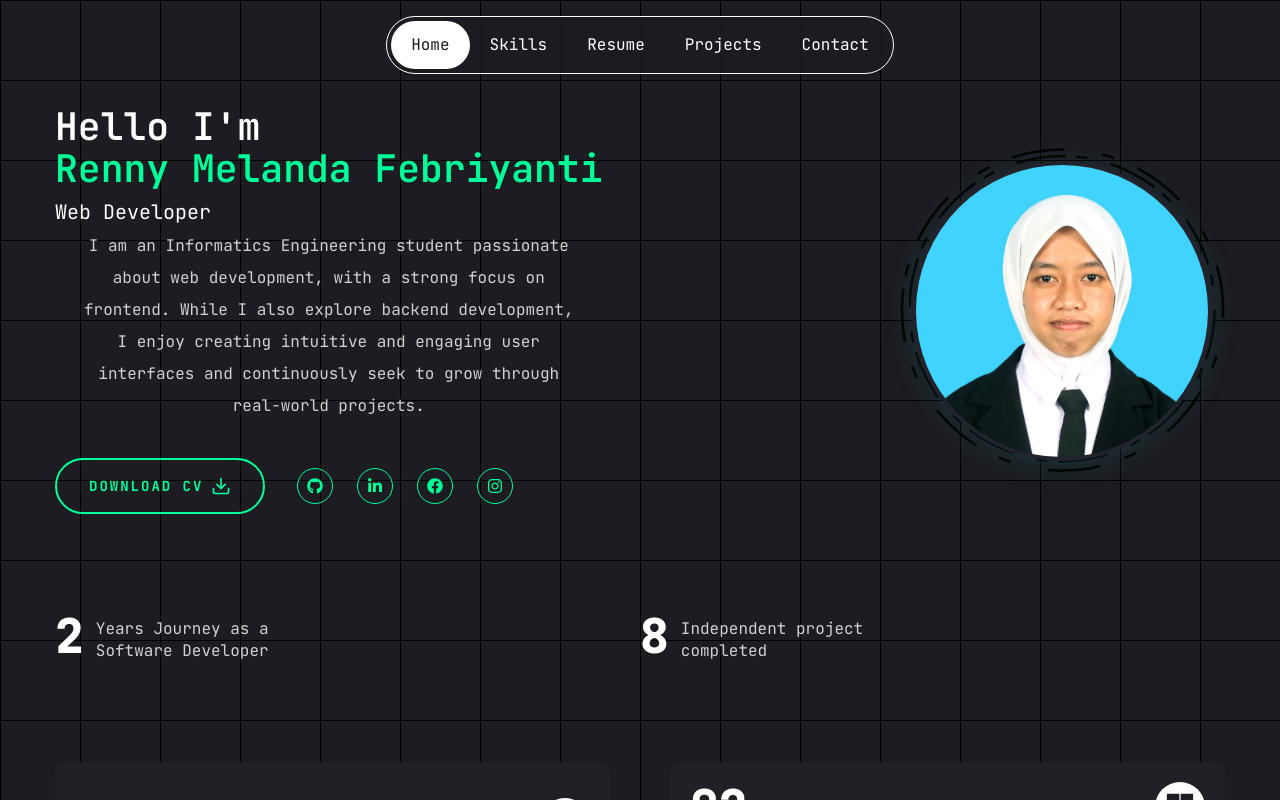
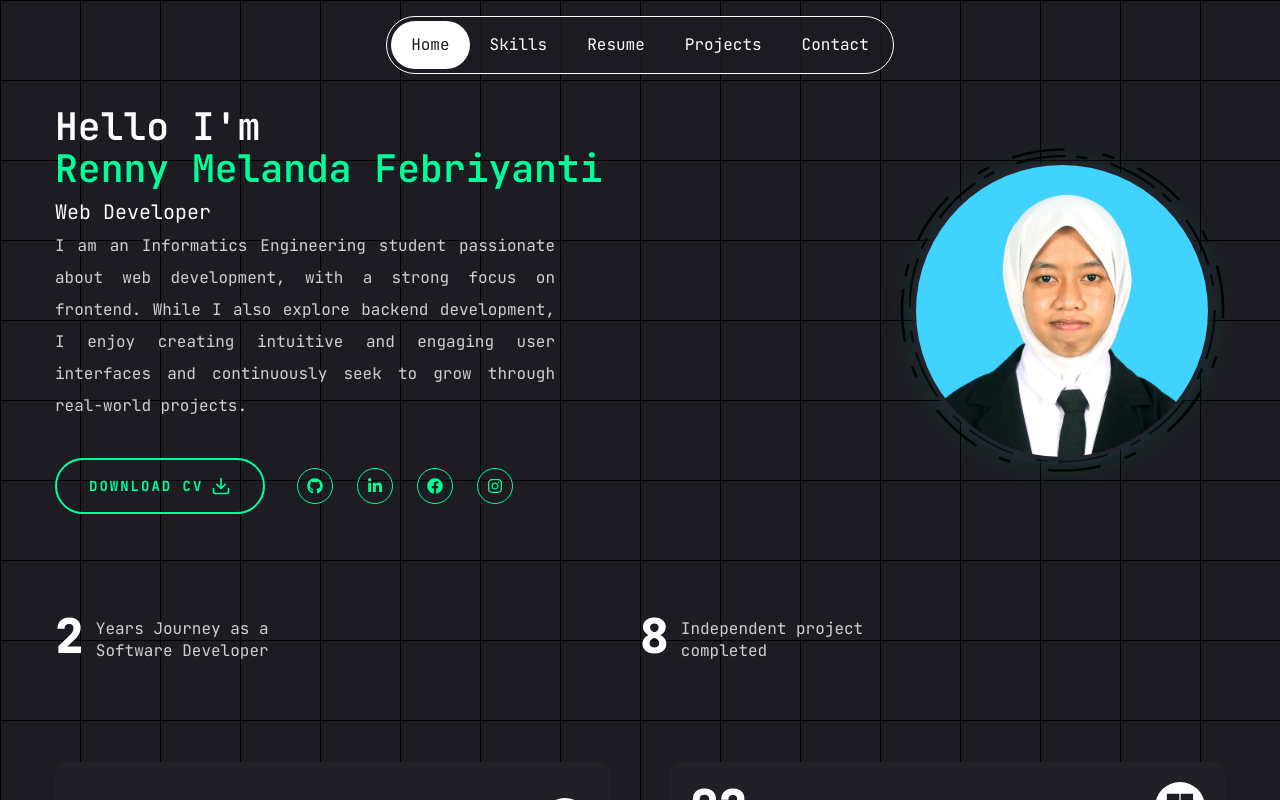
Before and after one commit to rennymlndf/WEB-Portfolio, a Next.js app: page / in a window 1280 px wide. Shown: the top 800 px of the page. Built offline with nearby package versions, Linux system fonts and the light colour scheme.

Commit message:
update text detail

```diff
--- a/components/TextDetail.tsx
+++ b/components/TextDetail.tsx
@@ -11,7 +11,7 @@ const TextDetail = () => {
       }}
     >
       <span className="text-xl">Web Developer</span>
-      <div className="text-center flex flex-col items-center">
+      <div className="text-justify flex flex-col items-justify">
       <p className="max-w-[500px] mb-9 text-white/80">
         I am an Informatics Engineering student passionate about web
         development, with a strong focus on frontend. While I also explore
```
